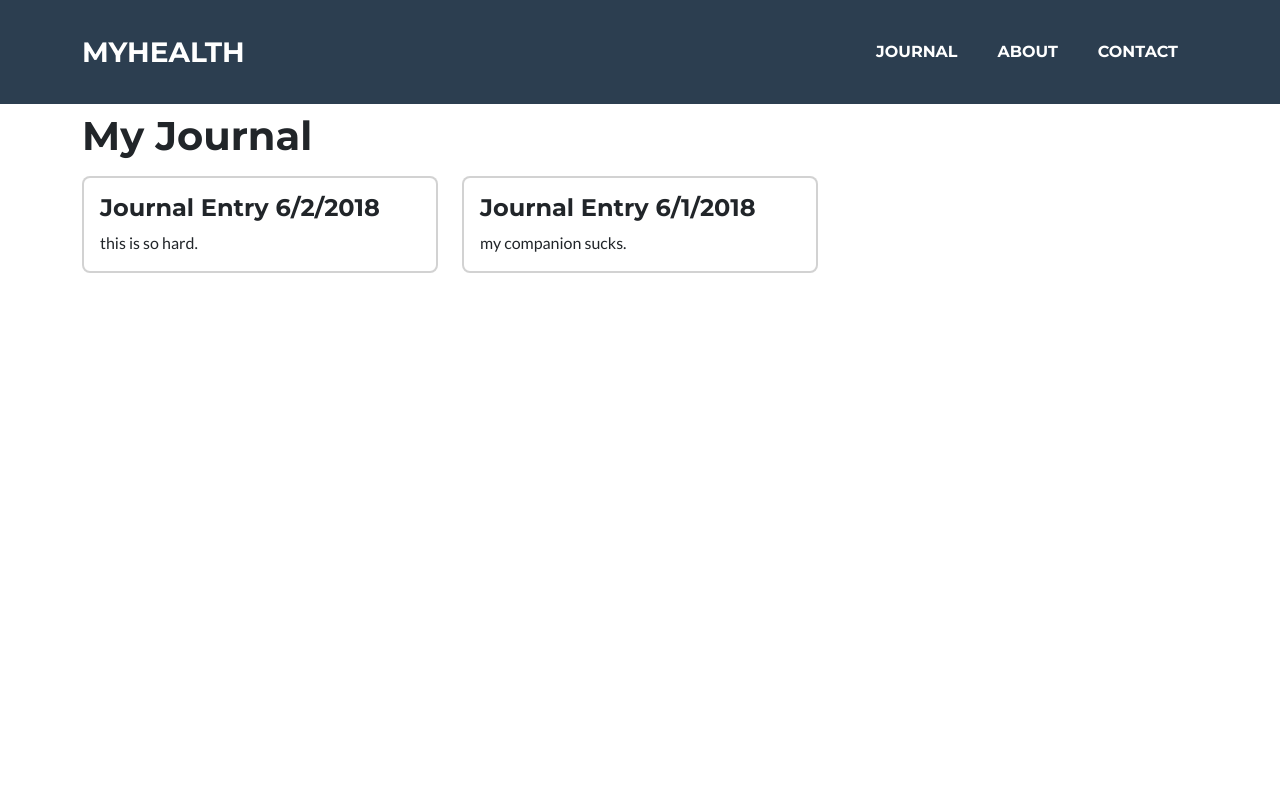
After one commit to connorchytraus/MissionaryFolder, a Django app: page /journal/ in a window 1280 px wide. The commit adds this page. Run offline with Django 4.2, Linux system fonts and the light colour scheme; some libraries are stand-ins or nearby versions.

Commit message:
journal page

```diff
--- a/MissionaryApp/urls.py
+++ b/MissionaryApp/urls.py
@@ -1,6 +1,8 @@
 from django.urls import path
 from .views import indexPageView
+from .views import journalPageView
 
 urlpatterns = [
-    path('', indexPageView, name="home")
+    path('', indexPageView, name="home"),
+    path('journal/', journalPageView, name='journal'),
 ]
--- a/MissionaryApp/views.py
+++ b/MissionaryApp/views.py
@@ -4,3 +4,6 @@ from django.shortcuts import render
 # Create your views here.
 def indexPageView(request) :
     return render(request, 'homepages/index.html')
+
+def journalPageView(request) :
+    return render(request, 'homepages/journal.html')
--- a/templates/homepages/index.html
+++ b/templates/homepages/index.html
@@ -58,8 +58,10 @@
         <div class="collapse navbar-collapse" id="navbarResponsive">
           <ul class="navbar-nav ms-auto">
             <li class="nav-item mx-0 mx-lg-1">
-              <a class="nav-link py-3 px-0 px-lg-3 rounded" href="#portfolio"
-                >Portfolio</a
+              <a
+                class="nav-link py-3 px-0 px-lg-3 rounded"
+                href="{% url 'journal' %}"
+                >Journal</a
               >
             </li>
             <li class="nav-item mx-0 mx-lg-1">
--- /dev/null
+++ b/templates/homepages/journal.html
@@ -0,0 +1,128 @@
+{% load static %}
+<html lang="en">
+  <head>
+    <meta charset="utf-8" />
+    <meta
+      name="viewport"
+      content="width=device-width, initial-scale=1, shrink-to-fit=no"
+    />
+    <meta name="description" content="" />
+    <meta name="author" content="" />
+    <title>MyJournal</title>
+    <!-- Favicon-->
+    <link
+      rel="icon"
+      type="image/x-icon"
+      href="{% static 'img/favicon.ico' %}"
+    />
+    <!-- Font Awesome icons (free version)-->
+    <script
+      src="https://use.fontawesome.com/releases/v6.3.0/js/all.js"
+      crossorigin="anonymous"
+    ></script>
+    <!-- Google fonts-->
+    <link
+      href="https://fonts.googleapis.com/css?family=Montserrat:400,700"
+      rel="stylesheet"
+      type="text/css"
+    />
+    <link
+      href="https://fonts.googleapis.com/css?family=Lato:400,700,400italic,700italic"
+      rel="stylesheet"
+      type="text/css"
+    />
+    <!-- Core theme CSS (includes Bootstrap)-->
+    <link href="{% static 'css/styles.css' %}" rel="stylesheet" />
+  </head>
+  <body id="page-top">
+    <!-- Navigation-->
+    <nav
+      class="navbar navbar-expand-lg bg-secondary text-uppercase fixed-top"
+      id="mainNav"
+    >
+      <div class="container">
+        <a class="navbar-brand" href="/">MyHealth</a>
+        <button
+          class="navbar-toggler text-uppercase font-weight-bold bg-primary text-white rounded"
+          type="button"
+          data-bs-toggle="collapse"
+          data-bs-target="#navbarResponsive"
+          aria-controls="navbarResponsive"
+          aria-expanded="false"
+          aria-label="Toggle navigation"
+        >
+          Menu
+          <i class="fas fa-bars"></i>
+        </button>
+        <div class="collapse navbar-collapse" id="navbarResponsive">
+          <ul class="navbar-nav ms-auto">
+            <li class="nav-item mx-0 mx-lg-1">
+              <a class="nav-link py-3 px-0 px-lg-3 rounded" href="{% url 'journal' %}"
+                >Journal</a
+              >
+            </li>
+            <li class="nav-item mx-0 mx-lg-1">
+              <a class="nav-link py-3 px-0 px-lg-3 rounded" href="#about"
+                >About</a
+              >
+            </li>
+            <li class="nav-item mx-0 mx-lg-1">
+              <a class="nav-link py-3 px-0 px-lg-3 rounded" href="#contact"
+                >Contact</a
+              >
+            </li>
+          </ul>
+        </div>
+      </div>
+    </nav>
+
+<br>
+<br>
+<br><br>
+<!-- Page content -->
+<div class="container mt-3">
+    <h1>My Journal</h1>
+    <!-- Your journal content goes here -->
+
+<!-- Journal Entry Cards -->
+    <div class="row mt-3">
+        <div class="col-lg-4 col-md-6 mb-4">
+            <div class="card h-100">
+                <div class="card-body">
+                    <h4 class="card-title">Journal Entry 6/2/2018</h4>
+                    <p class="card-text">this is so hard.</p>
+                </div>
+            </div>
+        </div>
+
+        <div class="col-lg-4 col-md-6 mb-4">
+            <div class="card h-100">
+                <div class="card-body">
+                    <h4 class="card-title">Journal Entry 6/1/2018</h4>
+                    <p class="card-text">my companion sucks.</p>
+                </div>
+            </div>
+        </div>
+
+    <!-- Add more cards as needed -->
+
+</div>
+
+<!-- Additional content or other sections can go here -->
+
+</div>
+
+
+
+</div>
+
+<!-- Bootstrap JS and dependencies -->
+<script src="https://code.jquery.com/jquery-3.3.1.slim.min.js"></script>
+<script src="https://cdnjs.cloudflare.com/ajax/libs/popper.js/1.14.7/umd/popper.min.js"></script>
+<script src="https://stackpath.bootstrapcdn.com/bootstrap/4.3.1/js/bootstrap.min.js"></script>
+
+<!-- Your custom scripts if any -->
+<!-- <script src="{% static 'js/custom.js' %}"></script> -->
+
+</body>
+</html>
```
